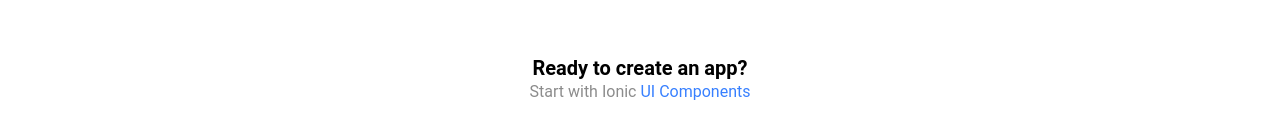
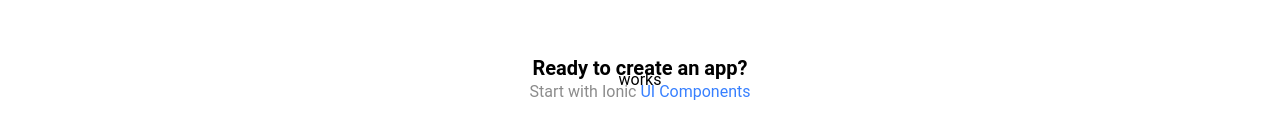
Before and after one commit to wguilherme/ionic-react, a React (Create React App) app: page /home in a window 1280 px wide. Shown: the part 321-460 px from the top of the page. Built offline with nearby package versions, Linux system fonts and the light colour scheme.

Commit message:
add: simple component

```diff
--- /dev/null
+++ b/src/components/Repeat.tsx
@@ -0,0 +1,13 @@
+import React from 'react';
+
+interface RepeatProps { }
+
+const repeatComponent: React.FC<RepeatProps> = () => {
+  return (
+    <div className="container">
+works
+    </div>
+  );
+};
+
+export default repeatComponent;
--- a/src/pages/Home.tsx
+++ b/src/pages/Home.tsx
@@ -1,6 +1,7 @@
 import { IonContent, IonHeader, IonList, IonPage, IonTitle, IonToolbar, IonItem, IonText } from '@ionic/react';
 import React from 'react';
 import ExploreContainer from '../components/ExploreContainer';
+import Repeat from '../components/Repeat';
 import './Home.css';
 
 const Home: React.FC = () => {
@@ -24,6 +25,7 @@
               </IonItem>
             </IonList>
         <ExploreContainer />
+        <Repeat />
       </IonContent>
     </IonPage>
   );
```
